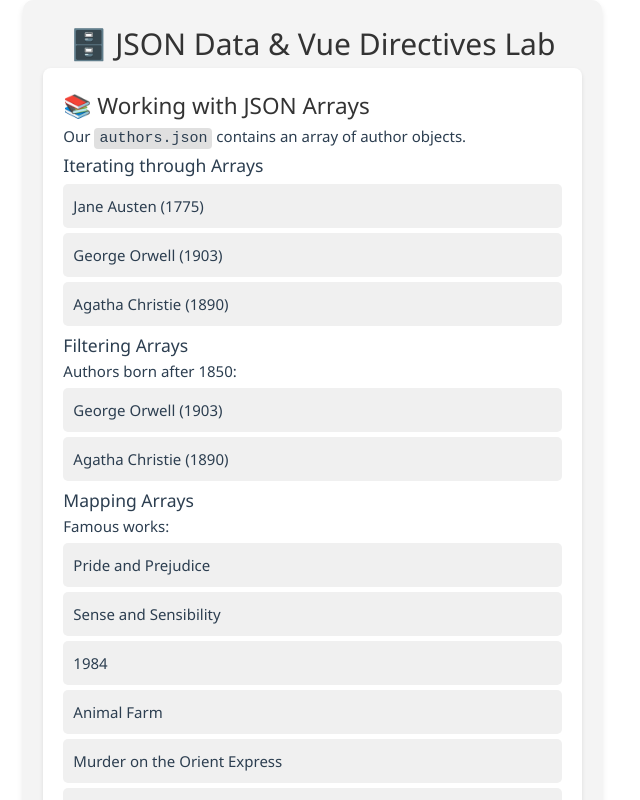
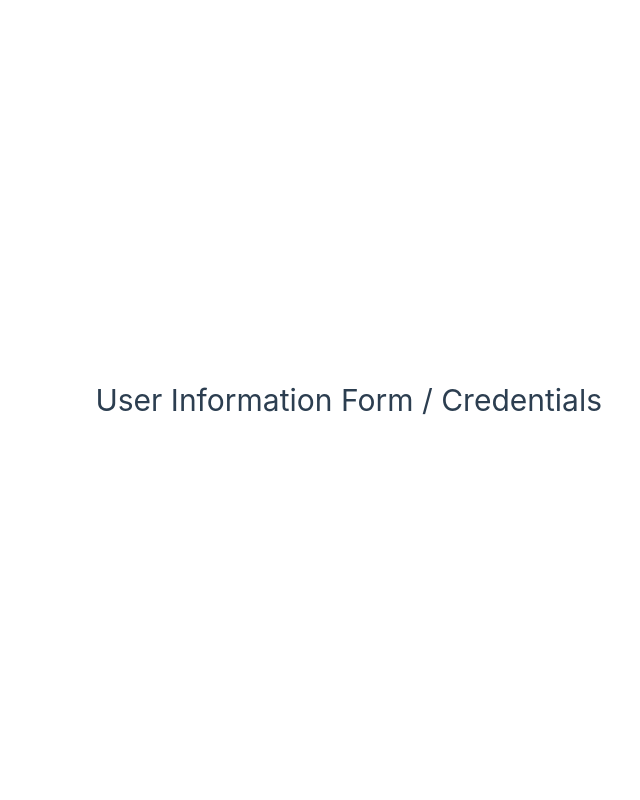
Before and after one commit to Jicheng1221/jicheng-efolio, a Vue app: page / in a window 1280 px wide. Shown: the top 800 px of the page, without its empty margins (38-678 px from the left). Built offline with nearby package versions, Linux system fonts and the light colour scheme.

Commit message:
create form.vue

```diff
--- a/src/App.vue
+++ b/src/App.vue
@@ -1,10 +1,12 @@
 <script setup>
 import JSON from './components/JSON.vue';
+import FORM from './components/Form.vue';
 </script>
 
 <template>
 
-<JSON></JSON>
+<!-- <JSON></JSON> -->
+<FORM></FORM>
 </template>
 
 <!-- <style scoped>
--- /dev/null
+++ b/src/components/Form.vue
@@ -0,0 +1,14 @@
+<template>
+    <div>
+        <h1>User Information Form / Credentials</h1>
+    </div>
+</template>
+
+<script setup>
+// Our logic will go here
+</script>
+
+<style scoped>
+
+
+</style>
```
